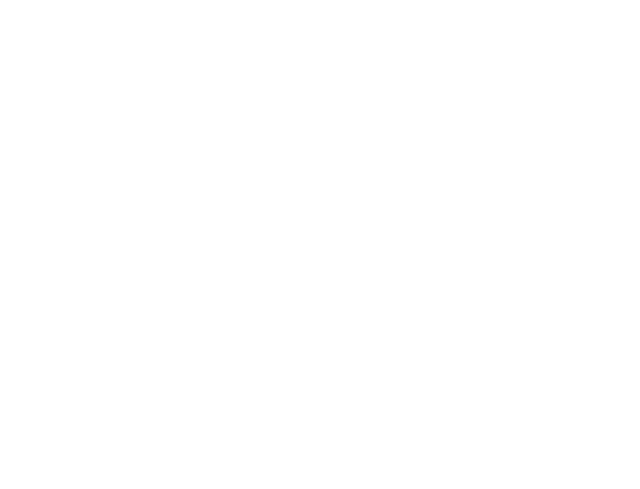
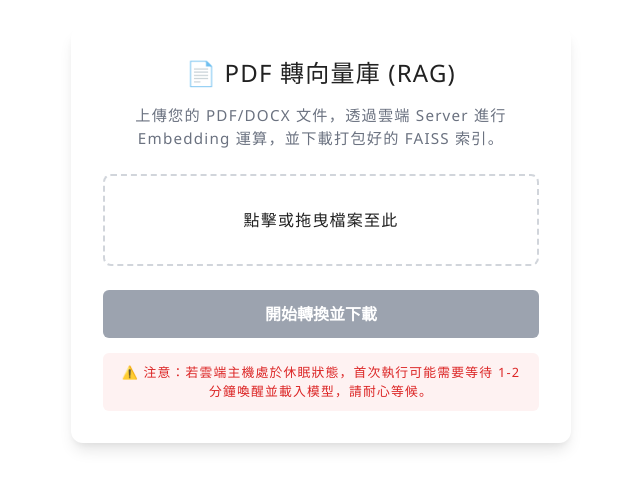
Before and after one commit to kevin7261/gisgym, a Vue app: page /gisgym/rag in a window 1280 px wide. Before the commit this address had no page. Shown: the part 165-654 px from the top of the page, without its empty margins (319-959 px from the left). Built offline with nearby package versions, Linux system fonts and the light colour scheme.

Commit message:
Add RAG view component and route for PDF to vector conversion

```diff
--- a/src/router/index.js
+++ b/src/router/index.js
@@ -43,6 +43,14 @@
  */
 import HomeView from '../views/HomeView.vue';
 
+/**
+ * RAG 頁面視圖組件引入
+ * PDF 轉向量庫功能界面
+ *
+ * @see ../views/RagView.vue
+ */
+import RagView from '../views/RagView.vue';
+
 // ==================== 📍 路由配置定義 (Route Configuration Definition) ====================
 
 /**
@@ -68,6 +76,16 @@
     meta: {
       title: '示意圖響應式網站', // 頁面標題
       description: 'GISGym', // 頁面描述
+      requiresAuth: false, // 是否需要身份驗證
+    },
+  },
+  {
+    path: '/rag', // 📄 RAG 路徑
+    name: 'Rag', // 路由名稱
+    component: RagView, // 對應的 Vue 組件
+    meta: {
+      title: 'PDF 轉向量庫 (RAG)', // 頁面標題
+      description: 'PDF 文件轉換為 FAISS 向量庫', // 頁面描述
       requiresAuth: false, // 是否需要身份驗證
     },
   },
--- /dev/null
+++ b/src/views/RagView.vue
@@ -0,0 +1,400 @@
+<template>
+  <div class="rag-container">
+    <div class="rag-card">
+      <h1 class="title">📄 PDF 轉向量庫 (RAG)</h1>
+      <p class="description">
+        上傳您的 PDF/DOCX 文件，透過雲端 Server 進行 Embedding 運算，並下載打包好的 FAISS 索引。
+      </p>
+
+      <!-- 上傳區域 -->
+      <div
+        class="upload-area"
+        @click="$refs.fileInput.click()"
+        @dragover.prevent="handleDragOver"
+        @dragleave.prevent="handleDragLeave"
+        @drop.prevent="handleDrop"
+        :class="{ 'drag-over': isDragOver }"
+      >
+        <input
+          ref="fileInput"
+          type="file"
+          accept=".pdf,.docx,.txt"
+          @change="handleFileSelect"
+          style="display: none;"
+        />
+        <span>{{ uploadText }}</span>
+      </div>
+
+      <!-- 檔案名稱顯示 -->
+      <div v-if="selectedFile" class="file-info">
+        已選擇: {{ selectedFile.name }}
+      </div>
+
+      <!-- 提交按鈕 -->
+      <button
+        class="submit-btn"
+        @click="processFile"
+        :disabled="!selectedFile || isProcessing"
+      >
+        <span v-if="isProcessing" class="loader"></span>
+        <span>{{ buttonText }}</span>
+      </button>
+
+      <!-- 狀態訊息 -->
+      <div v-if="statusMessage" class="status" :class="statusClass">
+        {{ statusMessage }}
+      </div>
+
+      <!-- 下載連結 -->
+      <div v-if="downloadUrl" class="download-link">
+        <a :href="downloadUrl" :download="downloadFileName" @click="handleDownload">
+          🔗 點擊下載 {{ downloadFileName }}
+        </a>
+      </div>
+
+      <!-- 注意事項 -->
+      <div class="note">
+        ⚠️ 注意：若雲端主機處於休眠狀態，首次執行可能需要等待 1-2 分鐘喚醒並載入模型，請耐心等候。
+      </div>
+    </div>
+  </div>
+</template>
+
+<script>
+import { ref, computed } from 'vue';
+
+export default {
+  name: 'RagView',
+
+  setup() {
+    // API 網址
+    const API_URL = 'https://kevin7261-gisgym.hf.space/process';
+
+    // 狀態變數
+    const selectedFile = ref(null);
+    const isProcessing = ref(false);
+    const statusMessage = ref('');
+    const statusType = ref(''); // 'success', 'error', 'info'
+    const downloadUrl = ref('');
+    const downloadFileName = ref('');
+    const isDragOver = ref(false);
+
+    // 計算屬性
+    const uploadText = computed(() => {
+      return isDragOver.value ? '放開以上傳檔案' : '點擊或拖曳檔案至此';
+    });
+
+    const buttonText = computed(() => {
+      return isProcessing.value ? '正在處理中...' : '開始轉換並下載';
+    });
+
+    const statusClass = computed(() => {
+      return `status-${statusType.value}`;
+    });
+
+    // 檔案選擇處理
+    const handleFileSelect = (event) => {
+      const files = event.target.files;
+      if (files && files.length > 0) {
+        selectedFile.value = files[0];
+        statusMessage.value = '';
+        downloadUrl.value = '';
+      }
+    };
+
+    // 拖曳處理
+    const handleDragOver = () => {
+      isDragOver.value = true;
+    };
+
+    const handleDragLeave = () => {
+      isDragOver.value = false;
+    };
+
+    const handleDrop = (event) => {
+      isDragOver.value = false;
+      const files = event.dataTransfer.files;
+      if (files && files.length > 0) {
+        selectedFile.value = files[0];
+        statusMessage.value = '';
+        downloadUrl.value = '';
+      }
+    };
+
+    // 處理檔案
+    const processFile = async () => {
+      if (!selectedFile.value) {
+        alert('請先選擇一個檔案！');
+        return;
+      }
+
+      // 重置狀態
+      downloadUrl.value = '';
+      downloadFileName.value = '';
+      isProcessing.value = true;
+      statusType.value = 'info';
+      statusMessage.value = '正在上傳並等待雲端運算...\n(如果是冷啟動，可能需要 1~3 分鐘)';
+
+      try {
+        const formData = new FormData();
+        formData.append('file', selectedFile.value);
+
+        // 發送 POST 請求
+        const response = await fetch(API_URL, {
+          method: 'POST',
+          body: formData
+        });
+
+        if (!response.ok) {
+          const errorText = await response.text();
+          throw new Error(`伺服器錯誤: ${response.status} - ${errorText}`);
+        }
+
+        // 取得 Blob (二進制檔案)
+        const blob = await response.blob();
+
+        // 建立下載連結
+        downloadUrl.value = window.URL.createObjectURL(blob);
+
+        // 嘗試從 Header 取得檔名，或使用預設檔名
+        downloadFileName.value = selectedFile.value.name.split('.')[0] + '_faiss.zip';
+        const contentDisposition = response.headers.get('Content-Disposition');
+        if (contentDisposition && contentDisposition.indexOf('attachment') !== -1) {
+          const filenameRegex = /filename[^;=\n]*=((['"]).*?\2|[^;\n]*)/;
+          const matches = filenameRegex.exec(contentDisposition);
+          if (matches != null && matches[1]) {
+            downloadFileName.value = matches[1].replace(/['"]/g, '');
+          }
+        }
+
+        statusType.value = 'success';
+        statusMessage.value = '✅ 轉換成功！請點擊下方連結下載檔案。';
+
+      } catch (error) {
+        console.error(error);
+        statusType.value = 'error';
+        statusMessage.value = `❌ 發生錯誤: ${error.message}\n請確認伺服器網址是否正確，或伺服器是否正在重啟。`;
+      } finally {
+        isProcessing.value = false;
+      }
+    };
+
+    // 處理下載
+    const handleDownload = () => {
+      // 下載完成後清理 URL
+      setTimeout(() => {
+        if (downloadUrl.value) {
+          window.URL.revokeObjectURL(downloadUrl.value);
+        }
+      }, 100);
+    };
+
+    return {
+      selectedFile,
+      isProcessing,
+      statusMessage,
+      statusClass,
+      downloadUrl,
+      downloadFileName,
+      isDragOver,
+      uploadText,
+      buttonText,
+      handleFileSelect,
+      handleDragOver,
+      handleDragLeave,
+      handleDrop,
+      processFile,
+      handleDownload
+    };
+  }
+};
+</script>
+
+<style scoped>
+:root {
+  --primary-color: #4f46e5;
+  --primary-hover: #4338ca;
+  --bg-color: #f3f4f6;
+  --card-bg: #ffffff;
+  --text-color: #1f2937;
+}
+
+.rag-container {
+  min-height: 100vh;
+  background-color: var(--bg-color);
+  display: flex;
+  justify-content: center;
+  align-items: center;
+  padding: 20px;
+  font-family: 'Segoe UI', Roboto, 'Helvetica Neue', Arial, sans-serif;
+}
+
+.rag-card {
+  background-color: var(--card-bg);
+  padding: 2rem;
+  border-radius: 12px;
+  box-shadow: 0 10px 15px -3px rgba(0, 0, 0, 0.1), 0 4px 6px -2px rgba(0, 0, 0, 0.05);
+  width: 100%;
+  max-width: 500px;
+  text-align: center;
+}
+
+.title {
+  margin-top: 0;
+  color: var(--primary-color);
+  font-size: 1.5rem;
+  margin-bottom: 1rem;
+}
+
+.description {
+  color: #6b7280;
+  font-size: 0.95rem;
+  line-height: 1.5;
+  margin-bottom: 1.5rem;
+}
+
+.upload-area {
+  border: 2px dashed #d1d5db;
+  border-radius: 8px;
+  padding: 2rem;
+  margin: 1.5rem 0;
+  transition: all 0.3s;
+  cursor: pointer;
+  background-color: transparent;
+}
+
+.upload-area:hover,
+.upload-area.drag-over {
+  border-color: var(--primary-color);
+  background-color: #f9fafb;
+}
+
+.file-info {
+  margin-top: 10px;
+  margin-bottom: 10px;
+  font-weight: 600;
+  color: var(--primary-color);
+  font-size: 0.9rem;
+  word-break: break-all;
+}
+
+.submit-btn {
+  background-color: var(--primary-color);
+  color: white;
+  border: none;
+  padding: 0.75rem 1.5rem;
+  font-size: 1rem;
+  border-radius: 6px;
+  cursor: pointer;
+  width: 100%;
+  transition: background-color 0.2s;
+  font-weight: 600;
+  display: flex;
+  align-items: center;
+  justify-content: center;
+  gap: 8px;
+}
+
+.submit-btn:hover:not(:disabled) {
+  background-color: var(--primary-hover);
+}
+
+.submit-btn:disabled {
+  background-color: #9ca3af;
+  cursor: not-allowed;
+}
+
+.loader {
+  border: 3px solid #f3f3f3;
+  border-top: 3px solid var(--primary-color);
+  border-radius: 50%;
+  width: 20px;
+  height: 20px;
+  animation: spin 1s linear infinite;
+}
+
+@keyframes spin {
+  0% { transform: rotate(0deg); }
+  100% { transform: rotate(360deg); }
+}
+
+.status {
+  margin-top: 1rem;
+  font-size: 0.9rem;
+  white-space: pre-line;
+  min-height: 1.2em;
+  padding: 0.75rem;
+  border-radius: 6px;
+}
+
+.status-info {
+  background-color: #eff6ff;
+  color: #1e40af;
+}
+
+.status-success {
+  background-color: #f0fdf4;
+  color: #15803d;
+}
+
+.status-error {
+  background-color: #fef2f2;
+  color: #dc2626;
+}
+
+.download-link {
+  margin-top: 1rem;
+  padding: 1rem;
+  background-color: #f0fdf4;
+  border-radius: 6px;
+}
+
+.download-link a {
+  color: var(--primary-color);
+  text-decoration: none;
+  font-weight: 600;
+  font-size: 1rem;
+  display: inline-block;
+  padding: 0.5rem 1rem;
+  background-color: white;
+  border-radius: 6px;
+  box-shadow: 0 1px 3px 0 rgba(0, 0, 0, 0.1);
+  transition: all 0.2s;
+}
+
+.download-link a:hover {
+  background-color: var(--primary-color);
+  color: white;
+  transform: translateY(-2px);
+  box-shadow: 0 4px 6px -1px rgba(0, 0, 0, 0.1);
+}
+
+.note {
+  font-size: 0.8rem;
+  color: #dc2626;
+  margin-top: 15px;
+  background: #fef2f2;
+  padding: 10px;
+  border-radius: 6px;
+  line-height: 1.5;
+}
+
+/* 響應式設計 */
+@media (max-width: 640px) {
+  .rag-card {
+    padding: 1.5rem;
+  }
+
+  .title {
+    font-size: 1.25rem;
+  }
+
+  .description {
+    font-size: 0.875rem;
+  }
+
+  .upload-area {
+    padding: 1.5rem;
+  }
+}
+</style>
```
Also changed, not shown: 1 other file (tests, documents, lock files or other folders).
